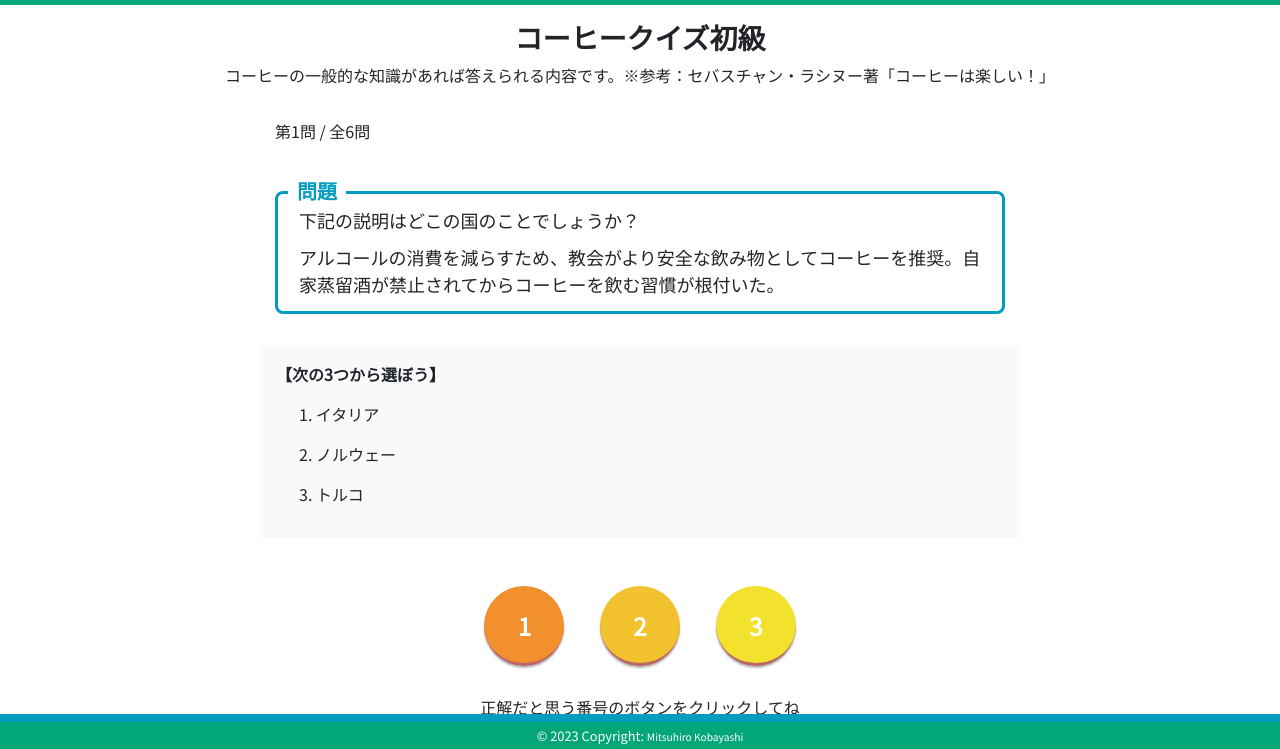
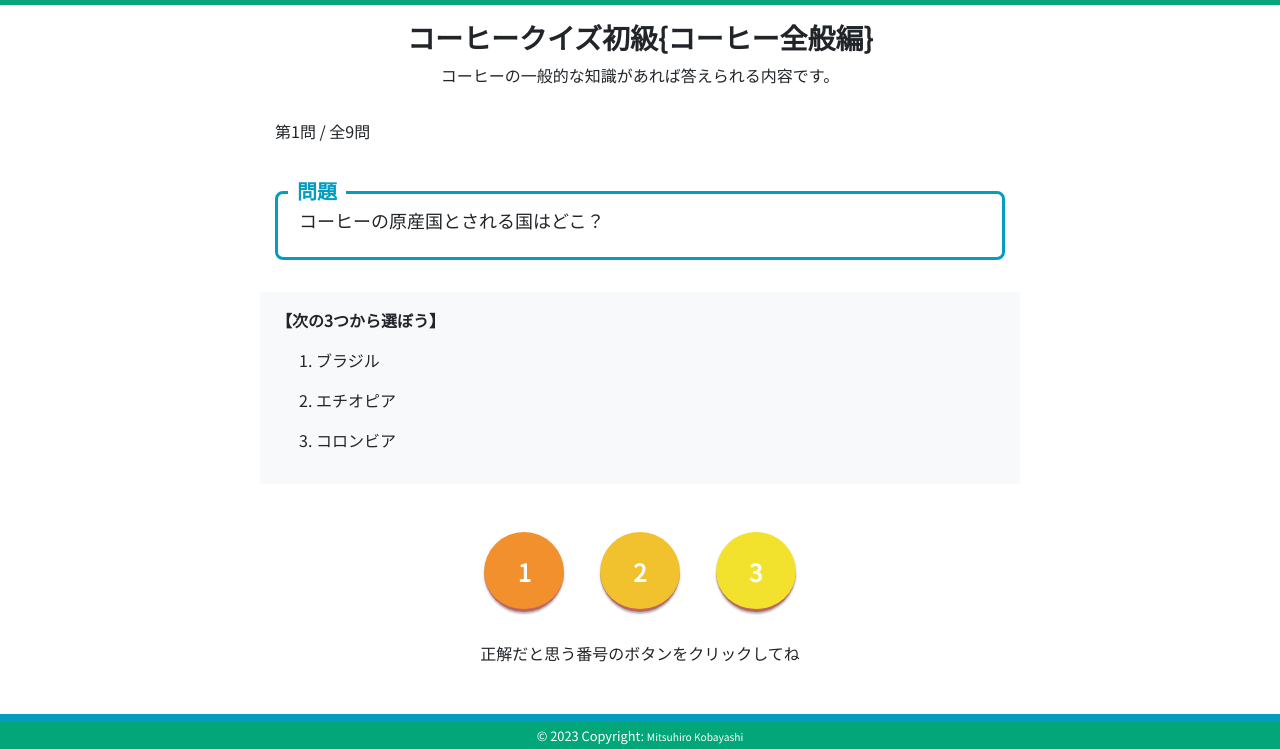
Before and after one commit to mitsuhiro-kobayashi/quiz-vue.js-only1, a plain HTML site: page app.html in a window 1280 px wide. Shown: the part 51-800 px from the top of the page. Drawn offline with nearby package versions, Linux system fonts and the light colour scheme; files whose address does not match are found by name.

Commit message:
コーヒークイズ全般編修正

```diff
--- a/app.html
+++ b/app.html
@@ -48,8 +48,8 @@
         <div class="container">
             <div class="row my-3">
                 <div class="col-12">
-                    <h1 class="text-center main-title">コーヒークイズ初級</h1>
-                    <p class="text-center">コーヒーの一般的な知識があれば答えられる内容です。※参考：セバスチャン・ラシヌー著「コーヒーは楽しい！」</p>
+                    <h1 class="text-center main-title">コーヒークイズ初級{コーヒー全般編}</h1>
+                    <p class="text-center">コーヒーの一般的な知識があれば答えられる内容です。</p>
                 </div>
             </div>
             <div class="row">
@@ -138,10 +138,10 @@
                             <div class="col-8">
                                 <p>{{questionsLength}}問中{{correctAnswerNum}}問正解しました。</p>
         <!-- 正答数によって評価が分かれる関数（自分で作ることできた） -->
-                                <div v-if="correctAnswerNum < 3">みそ汁で顔洗ってから出直してこい！</div>
-                                <div v-else-if="correctAnswerNum < 4">コーヒーで顔洗ってから出直して来てください</div>
-                                <div v-else-if="correctAnswerNum < 5">もうちょっとだけ勉強してから来てください</div>
-                                <div v-else >すごい！あなたは優秀です！</div>
+                                <div v-if="correctAnswerNum < 3">みそ汁で顔を洗ってから出直してきてください</div>
+                                <div v-else-if="correctAnswerNum < 5">コーヒーで顔を洗ってから出直して来てください</div>
+                                <div v-else-if="correctAnswerNum < 7">惜しい！もうちょっとだけ勉強してから来てください</div>
+                                <div v-else >やったね！あなたは最高！ウォフウウウウウフ！！</div>
                             </div>
                         </div>
                     </div>
@@ -190,63 +190,93 @@
                     //     image:""
                     // },
                     0:{
-                        title:"下記の説明はどこの国のことでしょうか？",
-                        hint:"アルコールの消費を減らすため、教会がより安全な飲み物としてコーヒーを推奨。自家蒸留酒が禁止されてからコーヒーを飲む習慣が根付いた。",
+                        title:"コーヒーの原産国とされる国はどこ？",
+                        hint:"",
                         answers:[
-                            "イタリア","ノルウェー","トルコ",
+                            "ブラジル","エチオピア","コロンビア",
                         ],
                         answerNum:1,
-                        description:"19世紀までノルウェーでは多くの家庭で自家蒸留酒が作られていました。",
+                        description:"コーヒーはもともと、エチオピアからアラビア半島に伝えられたといわれています。エチオピアには、現在も野生のコーヒーの木が自生している森があります。",
                         image:""
                     },
                     1:{
-                        title:"コーヒーの原材料はコーヒーノキというアカネ科の植物の種子である。その中で現在広く栽培され、生産量のもっとも多い種は",
+                        title:"次のうち、コーヒー豆の三大原種にあるのはどれ？",
                         hint:"",
                         answers:[
-                            "アラビカ種","カネフォーラ（ロブスタ）種","リベリカ種",
+                            "バリスタ種","アラビア種","ロブスタ種",
                         ],
-                        answerNum:0,
-                        description:"コーヒーノキ属には現在125種が知られていますが、その中でコーヒー豆を採るために広く栽培されているものは、たったの2種類。「アラビカ種」「カネフォーラ種」です。このうちアラビカ種は15～17世紀に飲用が広まった「最初のコーヒー」であり、現在も全生産量の6～7割を占めています。",
+                        answerNum:2,
+                        description:"アラビア種ではなく、アラビカ種です。コーヒー豆の三大原種はアラビカ種、ロブスタ種、リベリカ種です。このうち、ロブスタ種はコンゴが原産の品種です。病虫害に強く、実も多いといった特徴があり、インスタントコーヒーに多く使われます。",
                         image:""
                     },
                     2:{
-                        title:"現在の、飲み物としてのコーヒーの起源と言われるのは次のうちどれ？",
+                        title:"コーヒー豆の品種のうち、世界の流通量の約7割を占めている品種は？",
                         hint:"",
                         answers:[
-                            "エチオピア西南部族が日常の生活で利用した「カリ」","ペルシャの医学者たちが薬として利用した「ブン」","イエメンのイスラム修行者が眠気覚ましに使った「カフワ」"
+                            "ロブスタ種","リベリカ種","アラビカ種",
                         ],
                         answerNum:2,
-                        description:"カフワはイエメンで、スーフィーと呼ばれる修行者たちの間で広まったドラッグで、「（食欲や眠気などの）欲求を消すもの」を意味します。これが現在のコーヒーの起源になったと考えられています。",
+                        description:"アラビカ種はエチオピアを原産とする豆の品種で、高品質なコーヒーの主流となっています。豊かな香りと酸味を特徴としていますが、病虫害に弱いため栽培には手がかかるとされます。",
                         image:""
                     },
                     3:{
-                        title:"インスタントコーヒーやイタリアのエスプレッソ、缶コーヒーによく使われている安価で大量生産しやすい品種は？",
+                        title:"コーヒー豆の生産量が１位はブラジルですが、次いで多い国はどこ？",
                         hint:"",
                         answers:[
-                            "リベリカ種","アラビカ種","ロブスタ種",
+                            "ベトナム","コロンビア","インドネシア",
                         ],
-                        answerNum:2,
-                        description:"アラビカは全体の6,7割を占める代表品種。リベリカは西アフリカやアジアで栽培される生産量２％に満たない希少品種です。",
+                        answerNum:0,
+                        description:"コーヒーの生産量のベスト３は、1位から順にブラジル、ベトナム、コロンビアとなっており、この3か国で世界のコーヒーの半数以上を生産しています。",
                         image:""
                     },
                     4:{
-                        title:"アラビカ種のコーヒー豆の商品先物取引は主にどこで行われている？",
+                        title:"先進国で唯一、昔からコーヒー豆を生産している国はどこ？",
                         hint:"",
                         answers:[
-                            "ニューヨーク","ロンドン","香港",
+                            "アメリカ","日本","イタリア",
                         ],
                         answerNum:0,
-                        description:"アラビカ種はニューヨーク、ロブスタ種はロンドンの先物取引所で扱われています。",
+                        description:"ハワイ州のハワイ島で主に生産されています。ハワイ島西部のコナ地区で栽培されるアラビカ種のコーヒー豆のことをコナコーヒーと呼びます。現在はマウイ島やオアフ島、カウアイ島など、ハワイ島以外でも生産されていますが、最高品質とされるのはコナ地区のものだと言われています。",
                         image:""
                     },
                     5:{
-                        title:"カフェインは摂取してから５分後に脳に到達すると言われていますが、その効果が半減するのはいつ頃？",
+                        title:"「MACHI café」というコーヒーサービスを行っているコンビニはどこ？",
                         hint:"",
                         answers:[
-                            "１時間後","３～５時間後","１２時間後",
+                            "セブンイレブン","ファミリーマート","ローソン",
+                        ],
+                        answerNum:2,
+                        description:"ローソンのコーヒーサービス「MACHI café」は2011年にスタートしました。大手コンビニチェーンの中で最初に始まったコーヒーサービスです。",
+                        image:""
+                    },
+                    6:{
+                        title:"コーヒードリンクについて専門知識を持つカフェや喫茶店のスタッフを何という？",
+                        hint:"",
+                        answers:[
+                            "コーヒーエキスパート","バリスタ","焙煎士",
                         ],
                         answerNum:1,
-                        description:"",
+                        description:"バリスタとは、イタリアのバール（喫茶店）で給仕をする職業のことで、狭義にはエスプレッソを抽出する職人を意味します。",
+                        image:""
+                    },
+                    7:{
+                        title:"次のうち、コーヒーを粉砕するための器具はどれ？",
+                        hint:"",
+                        answers:[
+                            "フィルター","ケトル","ミル",
+                        ],
+                        answerNum:2,
+                        description:"ミルは手動と電動の2つのタイプに大きく分けられます。豆を挽く際には、コーヒーの味わいがクリアになるよう、粒度が一定になるよう気をつけます。",
+                        image:""
+                    },
+                    8:{
+                        title:"1杯のブラックコーヒー。何％が水でできている？",
+                        hint:"",
+                        answers:[
+                            "約９５％","約９８％","１００％",
+                        ],
+                        answerNum:1,
+                        description:"約９８％が水分です。",
                         image:""
                     },
 
```
Also changed, not shown: index.html (+4 -4 lines).
